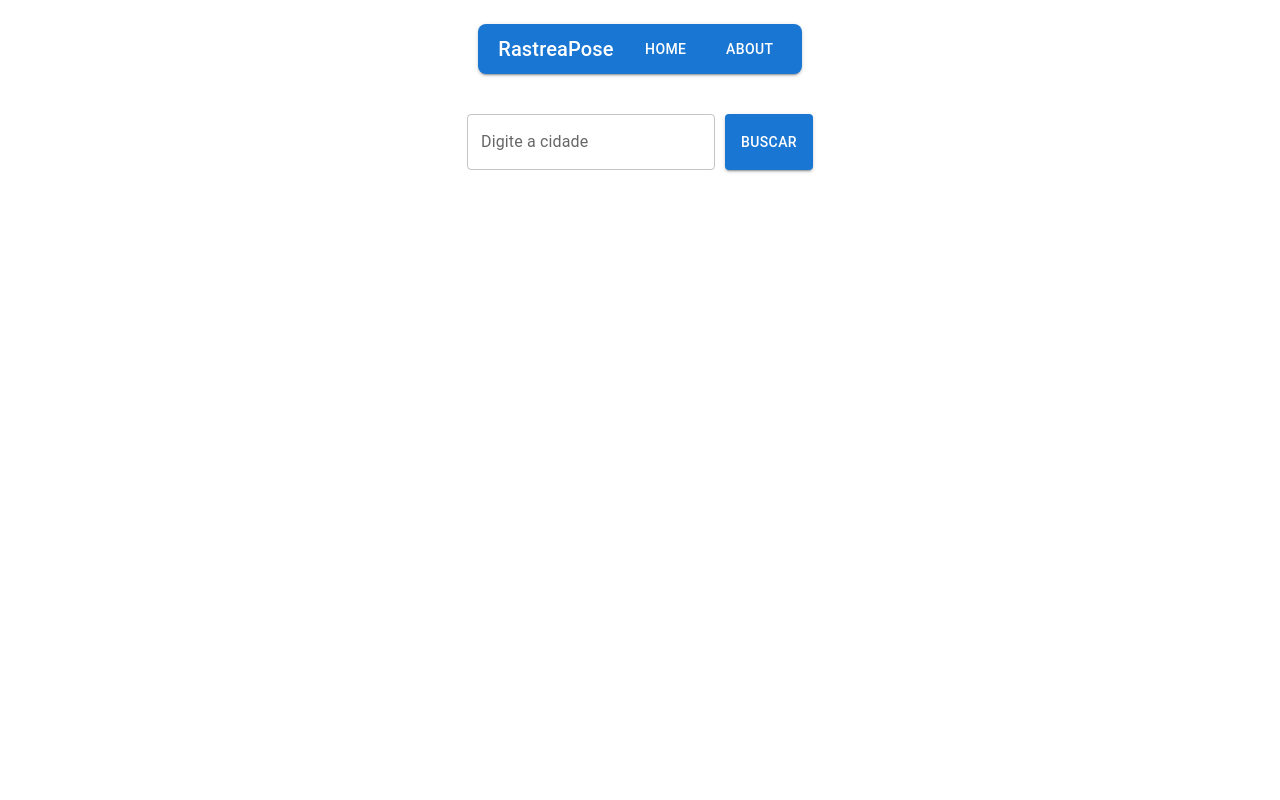
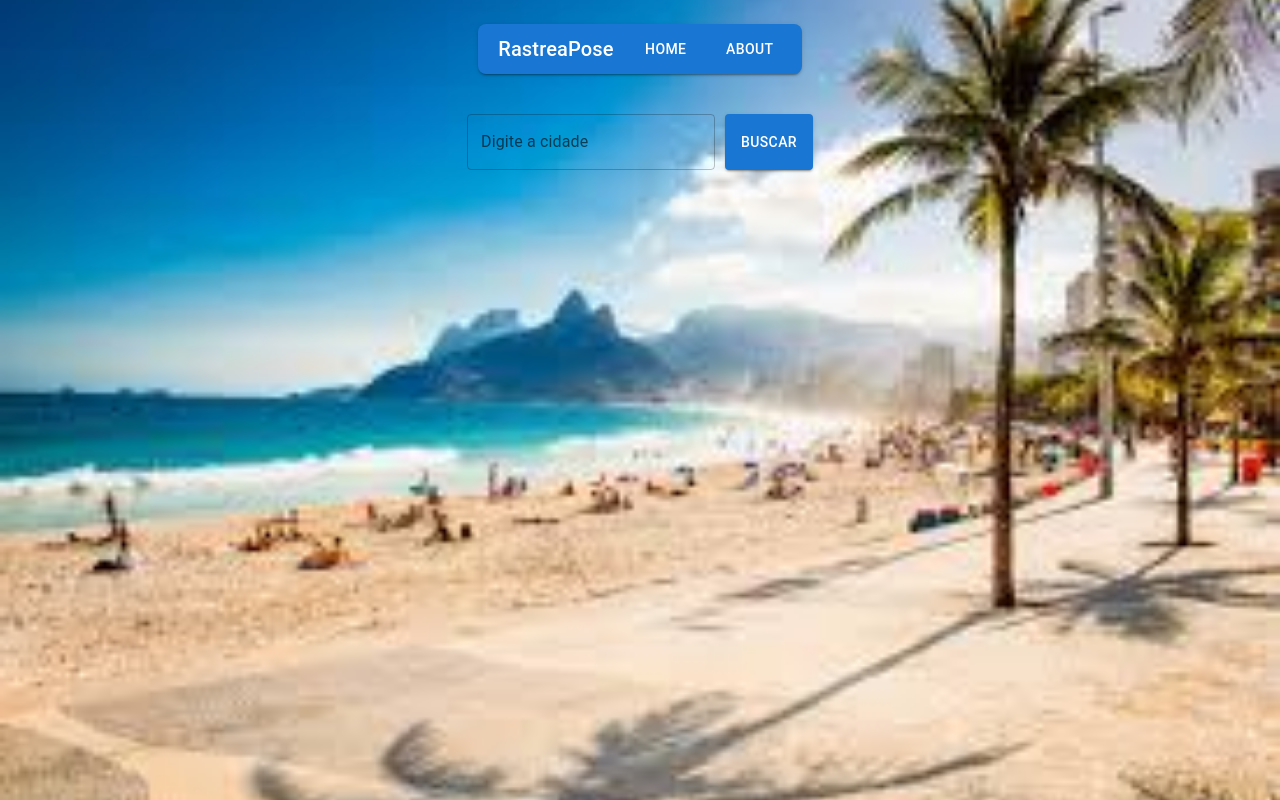
Before and after one commit to MATHEUSXDOK/RastreaPose, a React (Vite) app: page / in a window 1280 px wide. Built offline with nearby package versions, Linux system fonts and the light colour scheme; no server answers.

Commit message:
Implementação de background para melhor desigh da aplicação

```diff
--- a/src/styles/global.css
+++ b/src/styles/global.css
@@ -70,3 +70,11 @@
   font-size: 1rem;
   color: #555;
 }
+
+body {
+  background-image: url('/public/praia.jpg');
+  background-size: cover;
+  background-position: center;
+  background-repeat: no-repeat;
+  background-attachment: fixed;
+}
```
Also changed, not shown: public/praia.jpg (added).
